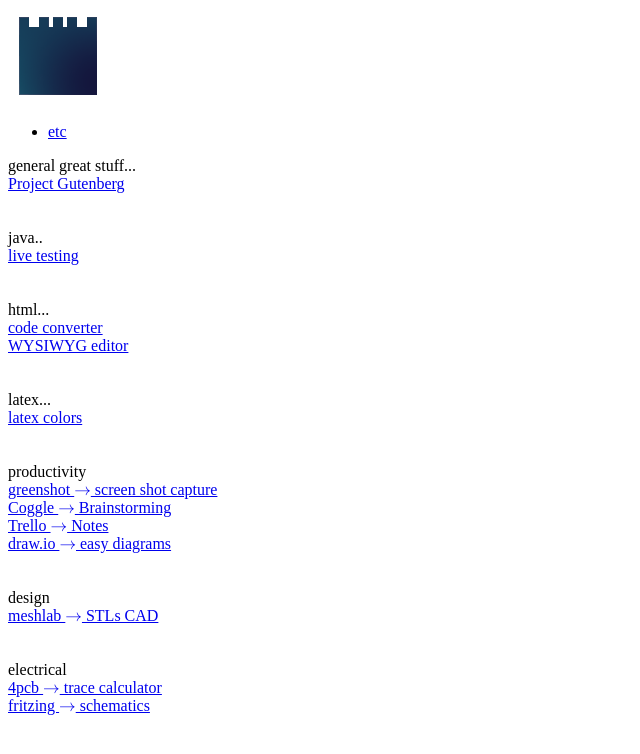
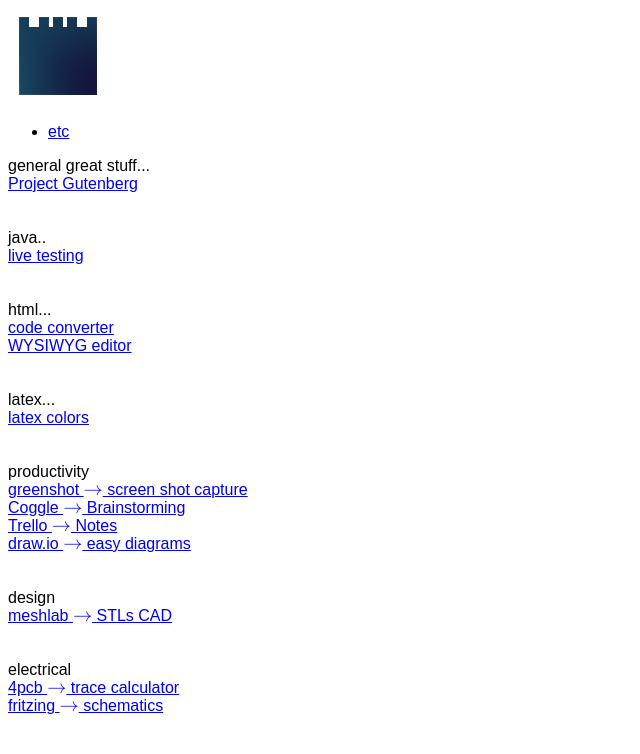
Before and after one commit to mylesjoseph/mylesjoseph.github.io, a Jekyll site: the page built from etc.html, in a window 1280 px wide. Shown: the top 754 px of the page, without its empty margins (0-640 px from the left). Built offline with Jekyll 4.4.1, drawn with Linux system fonts in a browser that asks for light colours; some web fonts are replaced; formulas are drawn with MathJax 3.

Commit message:
Update masonry.css

```diff
--- a/css/masonry.css
+++ b/css/masonry.css
@@ -2,6 +2,8 @@
 
 /* force scrollbar */
 html { overflow-y: scroll; }
+
+body { font-family: sans-serif; }
 
 /* ---- grid ---- */
 
```
